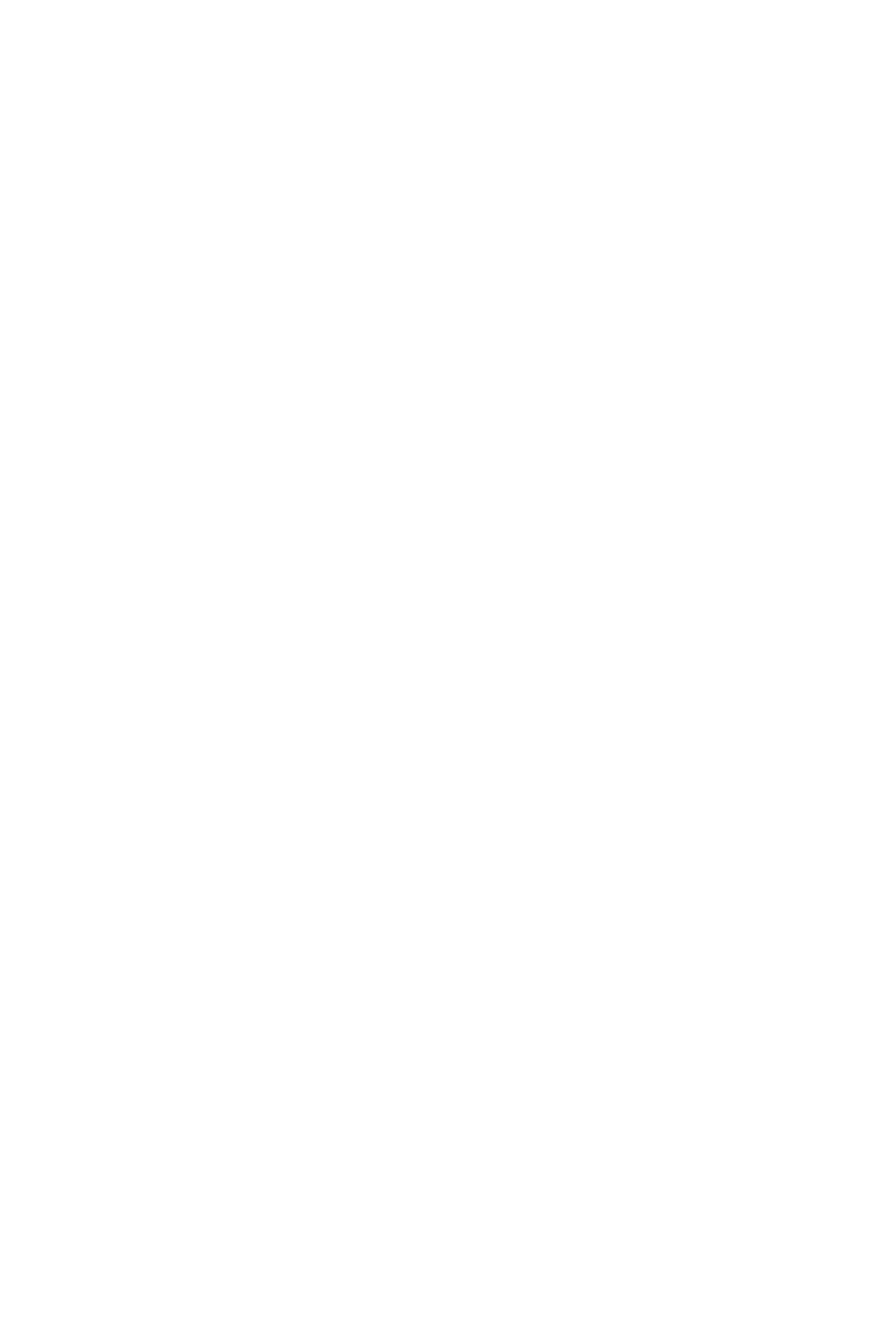
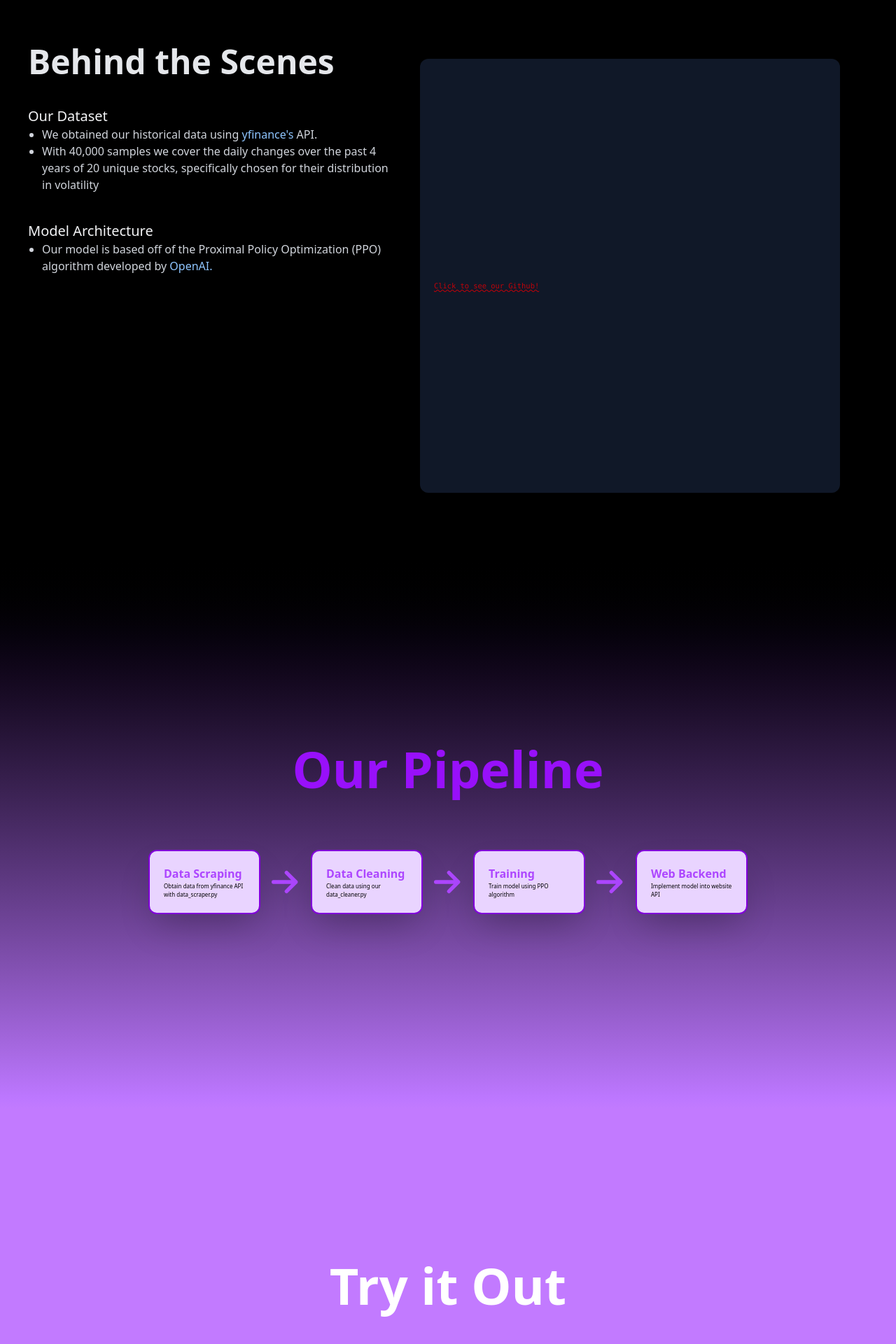
Before and after one commit to samhpark1/PortfolioRL, a React (Vite) app in the folder web/frontend/: page / in a window 1280 px wide. Shown: the part 816-2736 px from the top of the page at 70% size. Before the commit the page ends 800 px from the top, so only its background shows below. Built offline with nearby package versions, Linux system fonts and the light colour scheme.

Commit message:
preliminary landing page view

```diff
--- a/web/frontend/src/App.tsx
+++ b/web/frontend/src/App.tsx
@@ -1,5 +1,10 @@
 import Navbar from './components/Navbar.tsx';
 import Hero from './components/Hero.tsx';
+import Description from './components/Description.tsx';
+import Pipeline from './components/Pipeline.tsx';
+import Footer from './components/Footer.tsx';
+import Model from './components/Model.tsx';
+import StockViewer from './components/StockViewer.tsx';
 
 function App() {
 
@@ -7,6 +12,14 @@ function App() {
     <div>
       <Navbar />
       <Hero />
+      <Description />
+      <Pipeline />
+      <Model />
+      <Footer />
+
+      {/* <Navbar />
+      <StockViewer /> */}
+
     </div>
   )
 }
```
